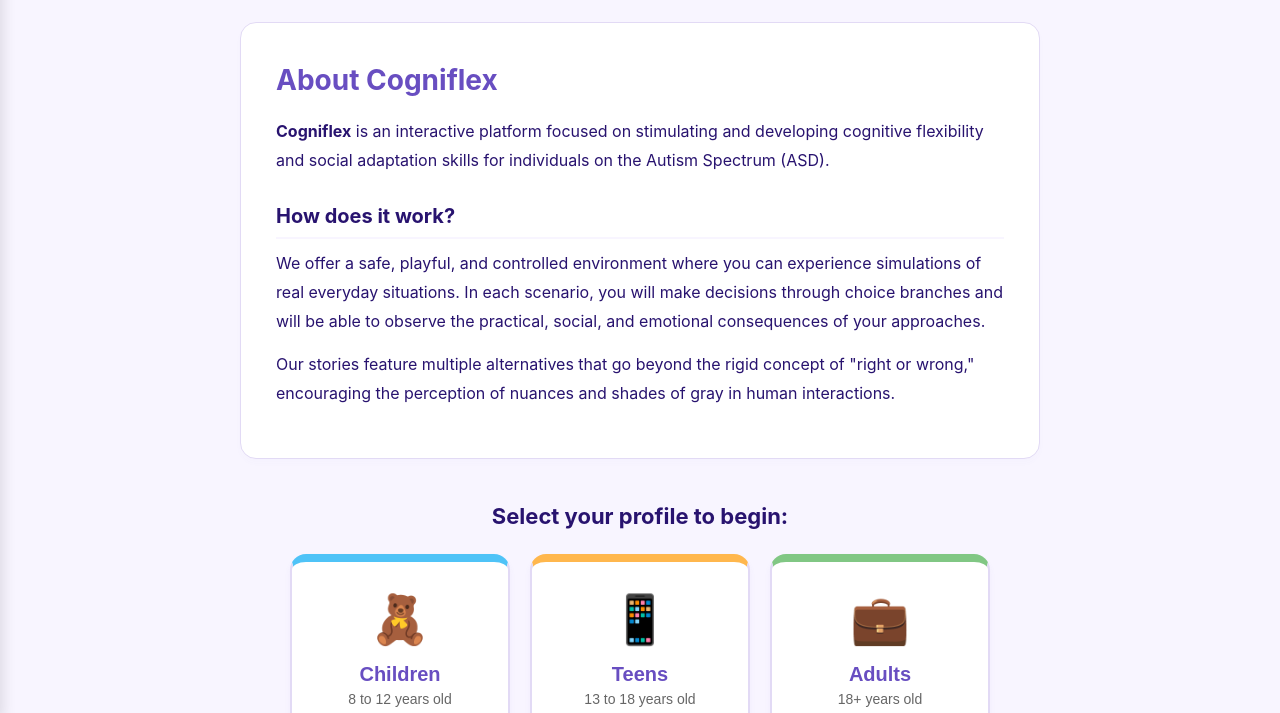
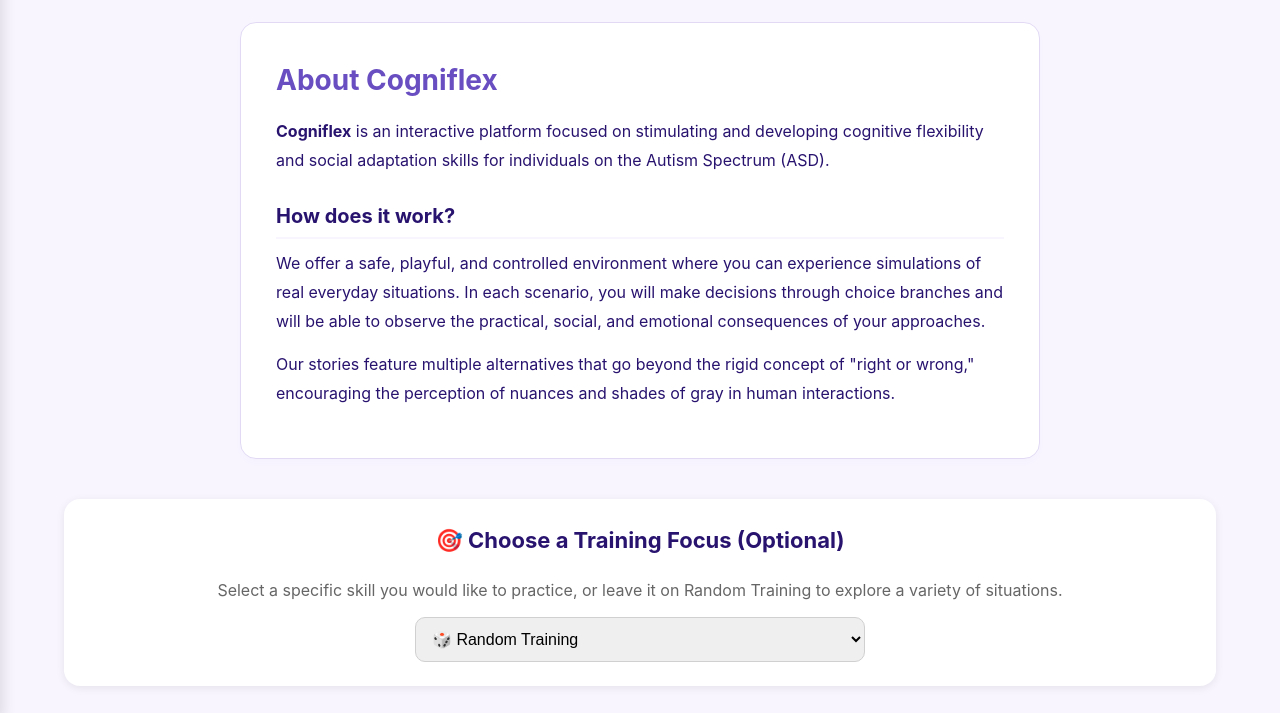
Before and after one commit to CamillaVieiraDevelopment/WDD-330---Cogniflex, a website built with Vite: page src/index.html in a window 1280 px wide. Shown: the part 81-794 px from the top of the page. Built offline with nearby package versions, Linux system fonts and the light colour scheme.

Commit message:
initial commit

````diff
--- a/src/css/style.css
+++ b/src/css/style.css
@@ -97,6 +97,7 @@
     color: var(--white);
     /* Texto branco */
 }
+
 .profile-badge {
     background-color: var(--main-purple);
     color: var(--white);
@@ -765,3 +766,27 @@
     transform: translateY(-2px);
     box-shadow: 0 4px 8px rgba(104, 78, 193, 0.1);
 }
+
+.training-focus-area {
+    margin: 30px 0;
+    padding: 24px;
+    background: #ffffff;
+    border-radius: 16px;
+    box-shadow: 0 2px 8px rgba(0, 0, 0, 0.08);
+}
+
+.training-description {
+    margin: 10px 0 15px;
+    color: #666;
+    line-height: 1.5;
+}
+
+.training-select {
+    width: 100%;
+    max-width: 450px;
+    padding: 12px;
+    border-radius: 10px;
+    border: 1px solid #d0d0d0;
+    font-size: 16px;
+    cursor: pointer;
+}
--- a/src/index.html
+++ b/src/index.html
@@ -35,9 +35,57 @@
           encouraging the perception of nuances and shades of gray in human interactions.
         </p>
       </div>
+      <div class="training-focus-area">
 
-      <div class="profile-selection-area">
-        <h2 class="selection-title">Select your profile to begin:</h2>
+        <h2 class="selection-title">
+          🎯 Choose a Training Focus (Optional)
+        </h2>
+
+        <p class="training-description">
+          Select a specific skill you would like to practice, or leave it on
+          Random Training to explore a variety of situations.
+        </p>
+
+        <select id="training-focus" class="training-select">
+
+          ```
+          <option value="all">
+            🎲 Random Training
+          </option>
+
+          <option value="cognitive_flexibility">
+            🧩 Cognitive Flexibility
+          </option>
+
+          <option value="decision_making">
+            ⚖️ Decision Making
+          </option>
+
+          <option value="planning">
+            📅 Planning
+          </option>
+
+          <option value="emotional_regulation">
+            💙 Emotional Regulation
+          </option>
+
+          <option value="problem_solving">
+            🔍 Problem Solving
+          </option>
+
+          <option value="perspective_shifting">
+            👥 Perspective Taking
+          </option>
+
+          <option value="inhibitory_control">
+            ✋ Inhibitory Control
+          </option>
+          ```
+
+        </select>
+
+      </div>
+
 
         <div class="profile-cards-container">
           <button class="profile-card" data-profile="child">
--- a/src/js/main.js
+++ b/src/js/main.js
@@ -16,9 +16,30 @@
 
   profileButtons.forEach(button => {
     button.addEventListener('click', (event) => {
-      const selectedProfile = event.currentTarget.getAttribute('data-profile');
-      localStorage.setItem('cogniflex_targetAgeGroup', selectedProfile);
-      window.location.href = 'simulation.html';
+
+      const selectedProfile =
+        event.currentTarget.getAttribute(
+          'data-profile'
+        );
+
+      const selectedTraining =
+        document.getElementById(
+          'training-focus'
+        ).value;
+
+      localStorage.setItem(
+        'cogniflex_targetAgeGroup',
+        selectedProfile
+      );
+
+      localStorage.setItem(
+        'cogniflex_training_focus',
+        selectedTraining
+      );
+
+      window.location.href =
+        'simulation.html';
+
     });
   });
 }
````
